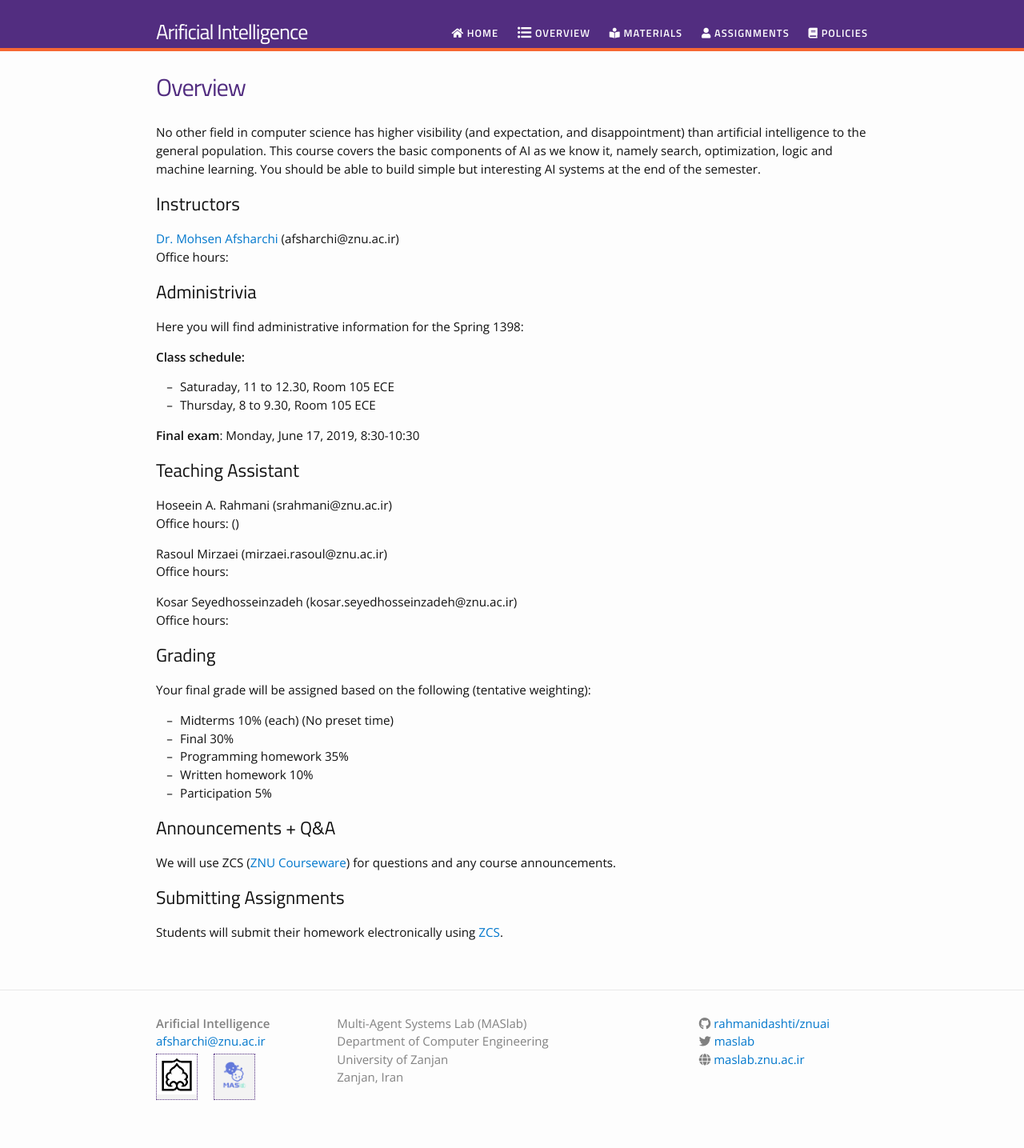
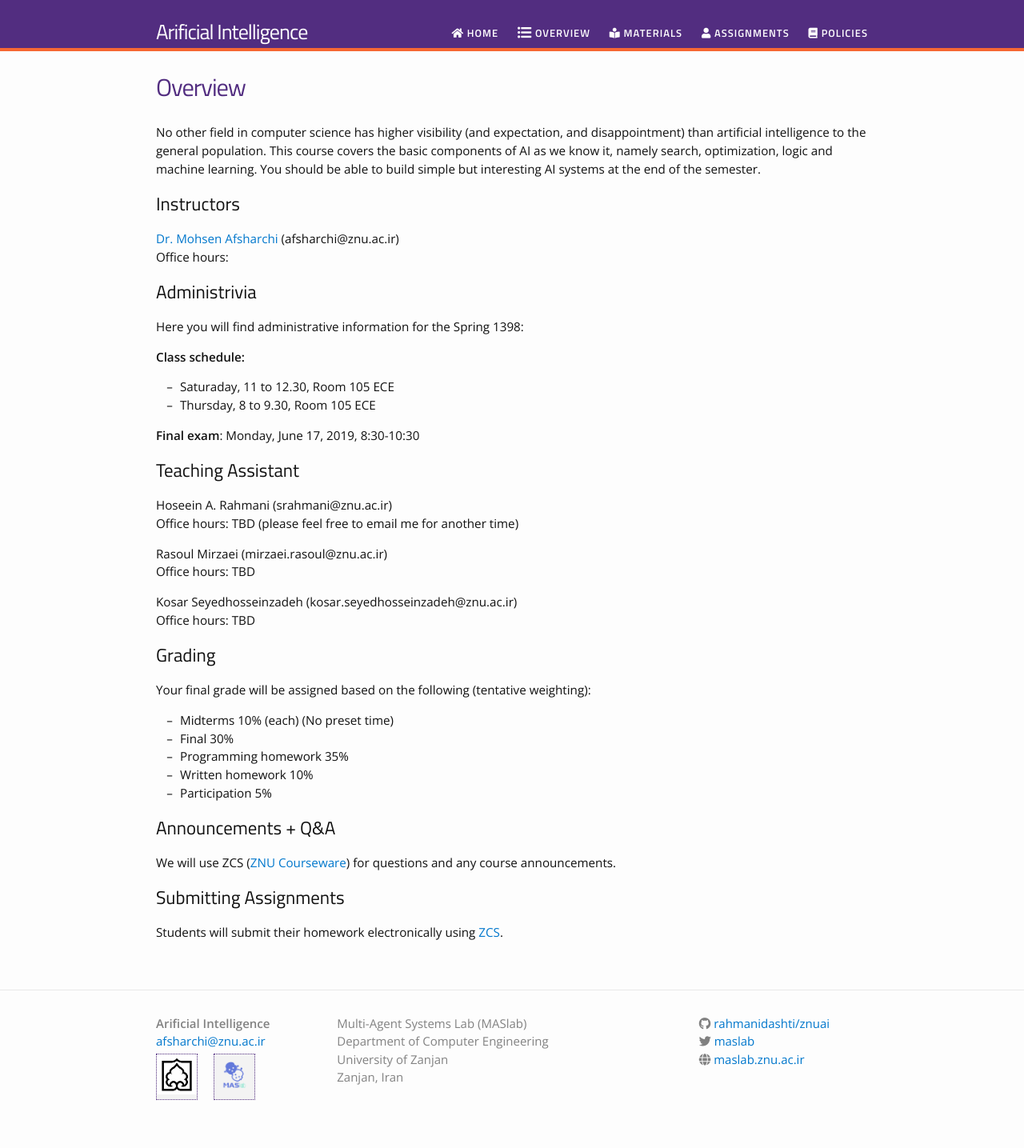
Before and after one commit to rahmanidashti/znuai, a Jekyll site: the page built from overview.md, in a window 1280 px wide. Shown: the whole page at 80% size. Built offline with Jekyll 4.4.1, drawn with Linux system fonts in a browser that asks for light colours; nearby versions of some CDN libraries.

Commit message:
Update overview.md

```diff
--- a/overview.md
+++ b/overview.md
@@ -21,14 +21,13 @@ __Final exam__: Monday, June 17, 2019, 8:30-10:30
 
 ## Teaching Assistant
 Hoseein A. Rahmani (srahmani@znu.ac.ir)
-Office hours:
-()
+Office hours: TBD (please feel free to email me for another time)
 
 Rasoul Mirzaei (mirzaei.rasoul@znu.ac.ir)
-Office hours:
+Office hours: TBD
 
 Kosar Seyedhosseinzadeh (kosar.seyedhosseinzadeh@znu.ac.ir)
-Office hours:
+Office hours: TBD
 
 ## Grading
 Your final grade will be assigned based on the following (tentative weighting):
```
